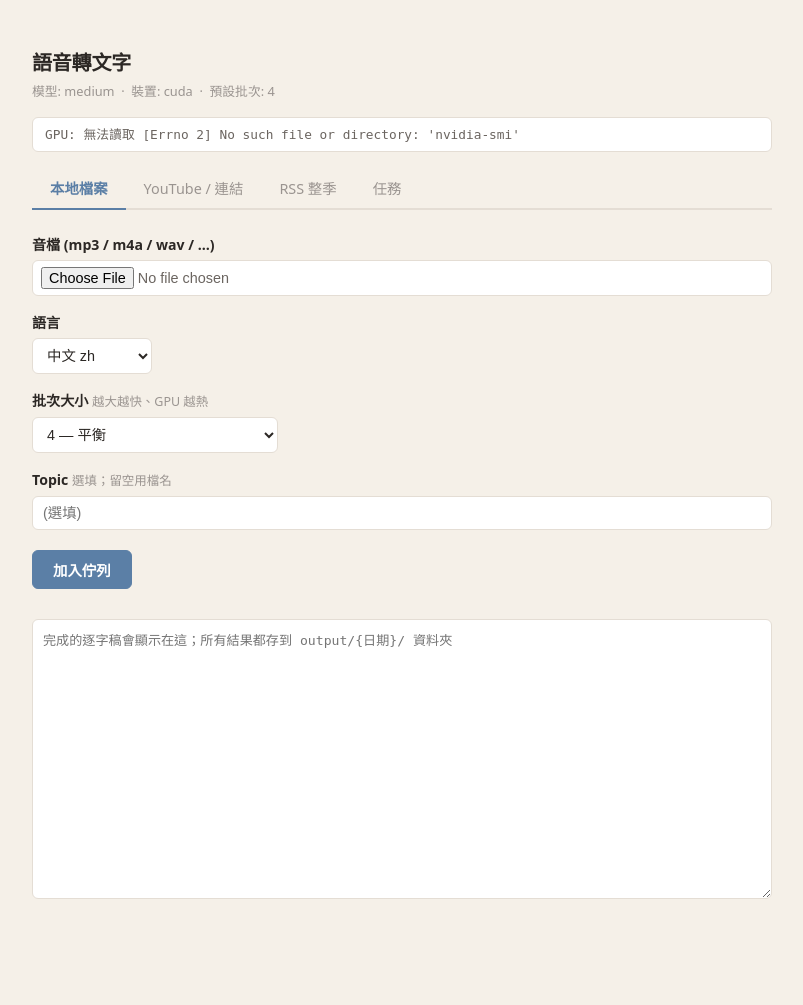
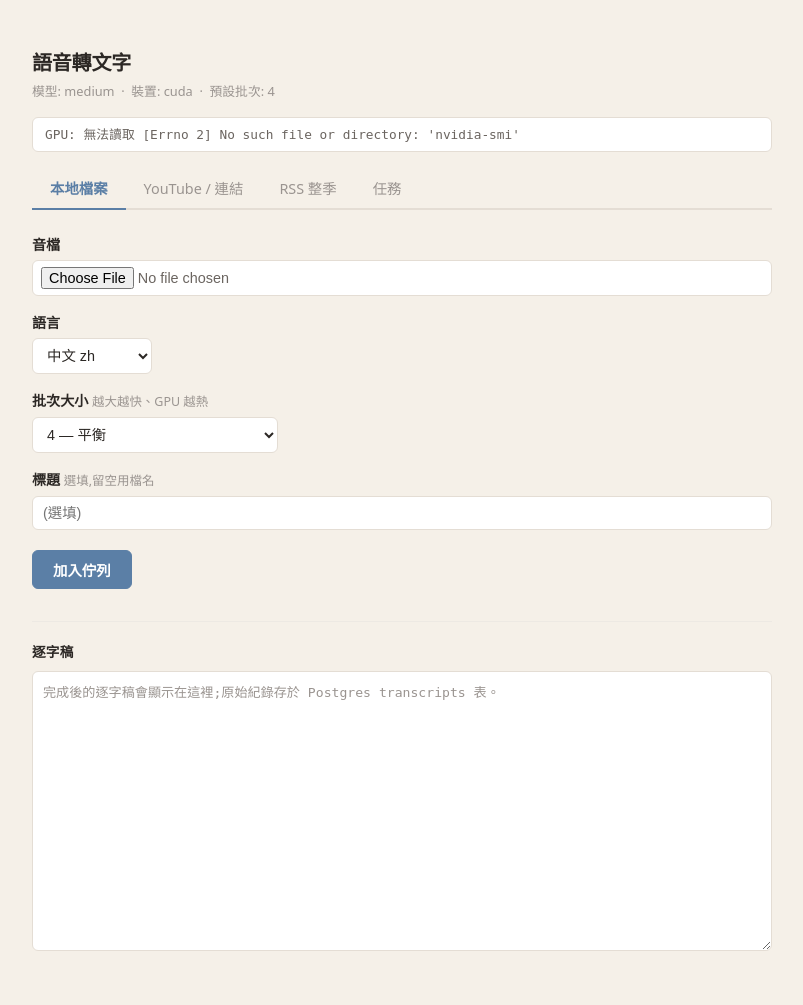
Before and after one commit to pei9564/stt-ai-worker, a FastAPI app: page / in a window 1280 px wide. Shown: the whole page, without its empty margins (238-1041 px from the left). Before the commit the page ends 899 px from the top, so only its background shows below. Run offline with FastAPI, Linux system fonts and the light colour scheme; some libraries are stand-ins or nearby versions.

Commit message:
chore: drop filesystem residue + tidy web UI copy
- remove unused unique_stem() and its tests (was OutputWriter-only)
- README architecture tree now points at pg_job_repository /
  transcript_repository / schema.sql instead of the retired output_writer
- index.html: drop the "output/{日期}/" placeholder and the noisy
  "job XXX | transcript #N" status lines; wrap the textarea in a
  labelled result section so the status sits inline with the heading
- minor copy polish: Topic→標題, tighter hints, consistent "·" dividers

Co-Authored-By: Claude Opus 4.7 (1M context) <noreply@anthropic.com>

```diff
--- a/app/api/templates/index.html
+++ b/app/api/templates/index.html
@@ -169,17 +169,43 @@
   .btn-sm.danger:hover { background: var(--badge-error-bg); }
 
   /* Status & result */
-  #status, #feedStatus {
+  #feedStatus {
     margin-top: 16px;
     font-size: 0.85rem;
     color: var(--text-secondary);
     white-space: pre-wrap;
   }
 
+  /* 逐字稿輸出區:跟上方分頁拉開距離,並有自己的小標題列 */
+  .result-section {
+    margin-top: 32px;
+    padding-top: 20px;
+    border-top: 1px solid var(--border-light);
+  }
+  .result-header {
+    display: flex;
+    align-items: baseline;
+    justify-content: space-between;
+    gap: 12px;
+    margin-bottom: 8px;
+    min-height: 1.4em;
+  }
+  .result-label {
+    font-size: 0.85rem;
+    font-weight: 600;
+    color: var(--text);
+    letter-spacing: 0.02em;
+  }
+  #status {
+    font-size: 0.82rem;
+    color: var(--text-secondary);
+    white-space: pre-wrap;
+    text-align: right;
+  }
+
   textarea {
     width: 100%;
     height: 280px;
-    margin-top: 14px;
     font-family: ui-monospace, monospace;
     font-size: 0.82rem;
     padding: 10px;
@@ -191,6 +217,7 @@
     outline: none;
   }
   textarea:focus { border-color: var(--accent); }
+  textarea::placeholder { color: var(--text-muted); }
 
   /* Jobs panel */
   .jobs-header {
@@ -271,51 +298,57 @@
 </div>
 
   <div class="panel active" id="panel-file">
-    <label>音檔 (mp3 / m4a / wav / …)</label>
+    <label>音檔</label>
     <input type="file" id="file" accept="audio/*,video/*">
     <label>語言</label>
     <select id="lang-file">__LANGOPTS__</select>
     <label>批次大小 <span class="hint">越大越快、GPU 越熱</span></label>
     <select id="batch-file">__BATCHOPTS__</select>
-    <label>Topic <span class="hint">選填；留空用檔名</span></label>
+    <label>標題 <span class="hint">選填,留空用檔名</span></label>
     <input type="text" id="topic-file" placeholder="(選填)">
-    <br><button class="btn btn-primary" onclick="doTranscribe('file')">加入佇列</button>
+    <button class="btn btn-primary" onclick="doTranscribe('file')">加入佇列</button>
   </div>
 
   <div class="panel" id="panel-url">
-    <label>YouTube 或影音 / podcast 單集網址</label>
+    <label>YouTube / Podcast 單集網址</label>
     <input type="text" id="url" placeholder="https://www.youtube.com/watch?v=…">
     <label>語言</label>
     <select id="lang-url">__LANGOPTS__</select>
     <label>批次大小 <span class="hint">越大越快、GPU 越熱</span></label>
     <select id="batch-url">__BATCHOPTS__</select>
-    <label>Topic <span class="hint">選填；留空用影片標題</span></label>
+    <label>標題 <span class="hint">選填,留空用影片標題</span></label>
     <input type="text" id="topic-url" placeholder="(選填)">
-    <br><button class="btn btn-primary" onclick="doTranscribe('url')">加入佇列</button>
+    <button class="btn btn-primary" onclick="doTranscribe('url')">加入佇列</button>
   </div>
 
   <div class="panel" id="panel-feed">
-    <label>Podcast RSS Feed 網址</label>
+    <label>RSS Feed 網址</label>
     <input type="text" id="feed" placeholder="https://…/feed.xml">
-    <label>抓幾集 <span class="hint">0 = 整季全抓，從最新往回</span></label>
+    <label>集數 <span class="hint">0 = 整季全抓 (從新到舊)</span></label>
     <input type="text" id="feedLimit" value="3" style="width:80px">
     <label>語言</label>
     <select id="lang-feed">__LANGOPTS__</select>
-    <label>批次大小 <span class="hint">整季長時間跑，建議 1~4 較不燒機</span></label>
+    <label>批次大小 <span class="hint">整季跑建議 1~4,較不燒機</span></label>
     <select id="batch-feed">__BATCHOPTS__</select>
-    <br><button class="btn btn-primary" onclick="startFeed()">加入佇列（每集一個 job）</button>
+    <p class="hint" style="margin:18px 0 0;">每集會建立獨立的 job,可在「任務」分頁追蹤。</p>
+    <button class="btn btn-primary" onclick="startFeed()">加入佇列</button>
     <div id="feedStatus"></div>
   </div>
 
   <div class="panel" id="panel-jobs">
-    <p class="hint" style="margin:0 0 12px;">過去 48 小時內的所有 job，每 5 秒自動更新。點「done」的項目可載入逐字稿。</p>
+    <p class="hint" style="margin:0 0 12px;">過去 48 小時的所有 job,每 5 秒更新;點任一已完成項目可載入逐字稿。</p>
     <button class="btn btn-danger" onclick="cancelAll()">取消所有排隊中的 job</button>
     <div id="cancelMsg"></div>
     <div id="jobsList">載入中…</div>
   </div>
 
-  <div id="status"></div>
-  <textarea id="result" placeholder="完成的逐字稿會顯示在這；所有結果都存到 output/{日期}/ 資料夾"></textarea>
+  <div class="result-section">
+    <div class="result-header">
+      <span class="result-label">逐字稿</span>
+      <span id="status"></span>
+    </div>
+    <textarea id="result" placeholder="完成後的逐字稿會顯示在這裡;原始紀錄存於 Postgres transcripts 表。"></textarea>
+  </div>
 
 <script>
 document.querySelectorAll('.tab').forEach(t => t.onclick = () => {
@@ -365,19 +398,19 @@ function pollJob(jobId) {
     try {
       const d = await (await fetch('/job/' + jobId)).json();
       if (d.status === 'queued') {
-        statusEl.textContent = `job ${jobId} 排隊中…`;
+        statusEl.textContent = '排隊中…';
       } else if (d.status === 'running') {
-        statusEl.textContent = `job ${jobId} 轉檔中…`;
+        statusEl.textContent = '轉檔中…';
       } else if (d.status === 'done') {
         clearInterval(pollTimers[jobId]);
-        statusEl.textContent = `job ${jobId} 完成 | 語言 ${d.language} | 長度 ${d.duration.toFixed(1)}s | transcript #${d.transcript_id}`;
+        statusEl.textContent = `完成 · ${d.language} · ${d.duration.toFixed(1)}s`;
         resultEl.value = d.text;
       } else if (d.status === 'error') {
         clearInterval(pollTimers[jobId]);
-        statusEl.textContent = `job ${jobId} 失敗: ${d.error}`;
+        statusEl.textContent = '失敗: ' + d.error;
       }
     } catch (e) {
-      statusEl.textContent = 'job 查詢失敗: ' + e.message;
+      statusEl.textContent = '查詢失敗: ' + e.message;
     }
   };
   pollTimers[jobId] = setInterval(tick, 3000);
@@ -393,15 +426,15 @@ async function startFeed() {
   fd.append('limit', document.getElementById('feedLimit').value || '0');
   fd.append('language', document.getElementById('lang-feed').value);
   fd.append('batch_size', document.getElementById('batch-feed').value);
-  fs.textContent = '解析 RSS 中，請稍候…';
+  fs.textContent = '解析 RSS 中…';
   try {
     const r = await fetch('/transcribe_feed', { method: 'POST', body: fd });
     const data = await r.json();
     if (!r.ok) throw new Error(data.detail || `HTTP ${r.status}`);
     if (data.count === 0) {
-      fs.textContent = '⚠ RSS 解析成功但找不到任何音檔集數（可能是 enclosure 格式不符）';
+      fs.textContent = 'RSS 解析成功,但找不到音檔 (enclosure 格式可能不符)';
     } else {
-      fs.textContent = `已排入 ${data.count} 集，到「任務」分頁追蹤進度`;
+      fs.textContent = `已排入 ${data.count} 集,到「任務」分頁追蹤進度`;
     }
   } catch (e) {
     fs.textContent = '錯誤: ' + e.message;
@@ -525,16 +558,16 @@ async function renderJobs() {
       box.appendChild(row);
     });
   } catch (e) {
-    box.textContent = 'job 清單載入失敗: ' + e.message;
+    box.textContent = '載入失敗: ' + e.message;
   }
 }
 
 async function viewJobResult(jobId) {
-  statusEl.textContent = '載入逐字稿…';
+  statusEl.textContent = '載入中…';
   try {
     const d = await (await fetch('/job/' + jobId)).json();
-    if (d.status !== 'done') { statusEl.textContent = `job ${jobId} 狀態: ${d.status}`; return; }
-    statusEl.textContent = `job ${jobId} | 語言 ${d.language} | 長度 ${d.duration.toFixed(1)}s | transcript #${d.transcript_id}`;
+    if (d.status !== 'done') { statusEl.textContent = '狀態: ' + d.status; return; }
+    statusEl.textContent = `${d.language} · ${d.duration.toFixed(1)}s`;
     resultEl.value = d.text;
   } catch (e) {
     statusEl.textContent = '載入失敗: ' + e.message;
@@ -547,7 +580,7 @@ async function pollGpu() {
     const d = await (await fetch('/gpu')).json();
     if (!d.available) { el.textContent = 'GPU: 無法讀取 ' + (d.error || ''); return; }
     const pwr = d.power != null ? d.power.toFixed(0) + 'W' : 'N/A';
-    el.textContent = `GPU  使用率 ${d.util}%   VRAM ${d.mem_used.toFixed(0)}/${d.mem_total.toFixed(0)} MiB   功耗 ${pwr}   溫度 ${d.temp.toFixed(0)}°C`;
+    el.textContent = `GPU · 使用率 ${d.util}% · VRAM ${d.mem_used.toFixed(0)}/${d.mem_total.toFixed(0)} MiB · 功耗 ${pwr} · 溫度 ${d.temp.toFixed(0)}°C`;
     el.className = 'gpubar' + (d.temp >= 85 ? ' hot' : d.temp >= 75 ? ' warm' : '');
   } catch (e) {
     el.textContent = 'GPU: 連線失敗';
```
Also changed, not shown: app/infrastructure/naming.py (+4 -12 lines), tests/test_naming.py (+1 -12 lines), README.md.
